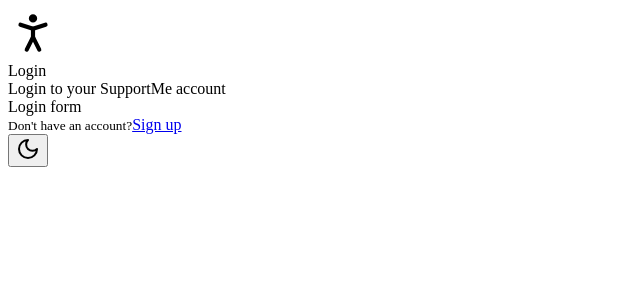
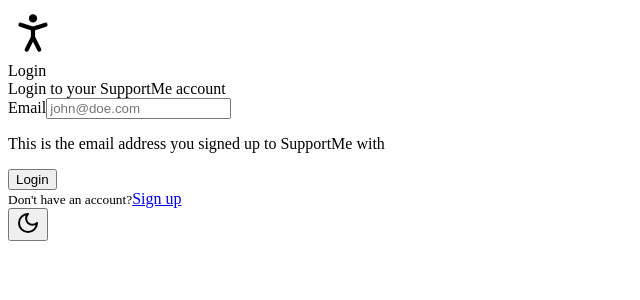
Before and after one commit to vasylpryimakdev/shadcn-dashboard, a Next.js app: page /login in a window 1280 px wide. Shown: the top 300 px of the page, without its empty margins (0-640 px from the left). Built offline with nearby package versions, Linux system fonts and the light colour scheme.

Commit message:
feat: implement login email form with shadcn form controls and new input component

```diff
--- a/app/(logged-out)/login/page.tsx
+++ b/app/(logged-out)/login/page.tsx
@@ -15,6 +15,16 @@
 import Link from "next/link";
 import { useForm } from "react-hook-form";
 import z from "zod";
+import {
+  Form,
+  FormControl,
+  FormDescription,
+  FormField,
+  FormItem,
+  FormLabel,
+  FormMessage,
+} from "@/components/ui/form";
+import { Input } from "@/components/ui/input";
 
 const formSchema = z.object({
   email: z.string().email(),
@@ -30,6 +40,10 @@
     },
   });
 
+  const handleSubmit = () => {
+    console.log("login validation passed");
+  };
+
   return (
     <>
       <PersonStandingIcon size={50} />
@@ -39,7 +53,33 @@
           <CardDescription>Login to your SupportMe account</CardDescription>
         </CardHeader>
 
-        <CardContent>Login form</CardContent>
+        <CardContent>
+          <Form {...form}>
+            <form
+              className="flex flex-col gap-4"
+              onSubmit={form.handleSubmit(handleSubmit)}
+            >
+              <FormField
+                control={form.control}
+                name="email"
+                render={({ field }) => (
+                  <FormItem>
+                    <FormLabel>Email</FormLabel>
+                    <FormControl>
+                      <Input placeholder="john@doe.com" {...field} />
+                    </FormControl>
+                    <FormDescription>
+                      This is the email address you signed up to SupportMe with
+                    </FormDescription>
+                    <FormMessage />
+                  </FormItem>
+                )}
+              />
+
+              <Button type="submit">Login</Button>
+            </form>
+          </Form>
+        </CardContent>
         <CardFooter className="justify-between">
           <small>Don't have an account?</small>
           <Button asChild variant="outline" size="sm">
--- /dev/null
+++ b/components/ui/input.tsx
@@ -0,0 +1,22 @@
+import * as React from "react"
+
+import { cn } from "@/lib/utils"
+
+const Input = React.forwardRef<HTMLInputElement, React.ComponentProps<"input">>(
+  ({ className, type, ...props }, ref) => {
+    return (
+      <input
+        type={type}
+        className={cn(
+          "flex h-10 w-full rounded-md border border-input bg-background px-3 py-2 text-base ring-offset-background file:border-0 file:bg-transparent file:text-sm file:font-medium file:text-foreground placeholder:text-muted-foreground focus-visible:outline-none focus-visible:ring-2 focus-visible:ring-ring focus-visible:ring-offset-2 disabled:cursor-not-allowed disabled:opacity-50 md:text-sm",
+          className
+        )}
+        ref={ref}
+        {...props}
+      />
+    )
+  }
+)
+Input.displayName = "Input"
+
+export { Input }
```
